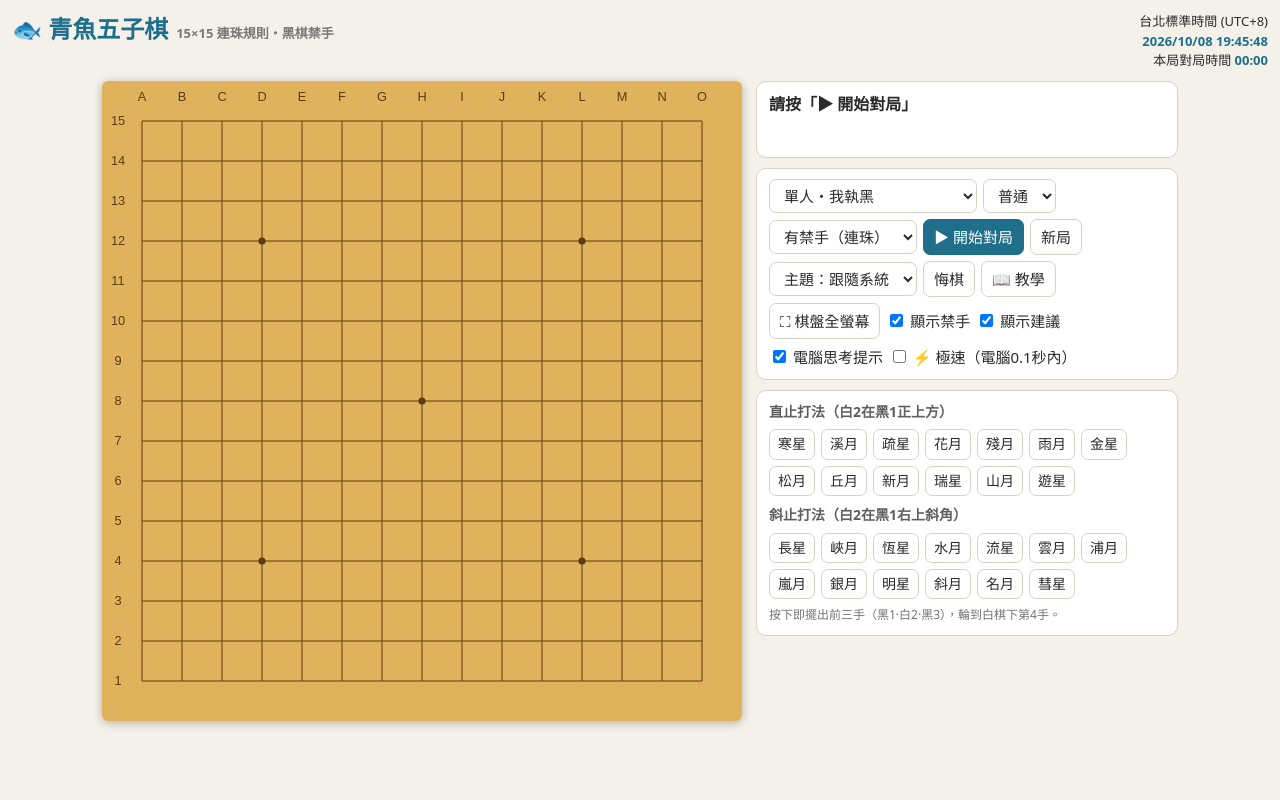
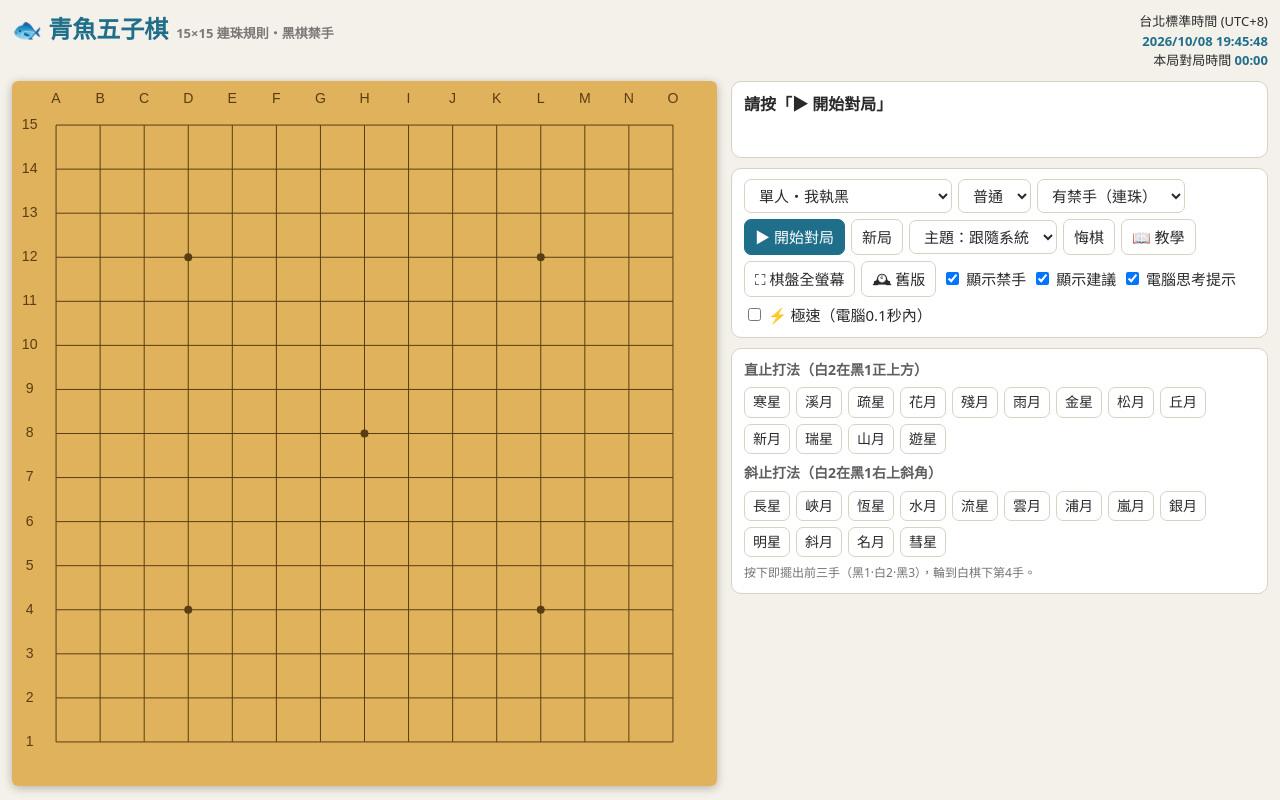
Before and after one commit to qene-fish-master/qene-fish-Gomoku, a plain HTML site: page index.html in a window 1280 px wide. Drawn offline with Linux system fonts and the light colour scheme.

Commit message:
Add files via upload

```diff
--- a/index.html
+++ b/index.html
@@ -1,7 +1,7 @@
 <!DOCTYPE html>
 <html lang="zh-Hant"><head><meta charset="utf-8">
 <meta name="viewport" content="width=device-width, initial-scale=1, viewport-fit=cover">
-<title>青魚五子棋(新)</title>
+<title>青魚五子棋</title>
 <meta name="theme-color" content="#f4f1ea">
 <link rel="manifest" href="manifest.webmanifest">
 <link rel="icon" href="icons/icon-192.png" type="image/png">
@@ -9,17 +9,20 @@
 <meta name="mobile-web-app-capable" content="yes">
 <meta name="apple-mobile-web-app-capable" content="yes">
 <meta name="apple-mobile-web-app-title" content="青魚五子棋">
-<meta name="apple-mobile-web-app-status-bar-style" content="default">
+<meta name="apple-mobile-web-app-status-bar-style" content="black-translucent">
+<meta name="color-scheme" content="light dark">
 <style>
-:root{--bg:#f4f1ea;--fg:#2a2a2a;--card:#fff;--ac:#1f6f8b;--bd:#d8d2c4;box-sizing:border-box;padding-top:env(safe-area-inset-top,0px);padding-bottom:env(safe-area-inset-bottom,0px)}
-@media (prefers-color-scheme:dark){:root:not([data-theme="light"]){--bg:#17202a;--fg:#e8e6e1;--card:#202c38;--ac:#5fb3d0;--bd:#33424f}}
-:root[data-theme="dark"]{--bg:#17202a;--fg:#e8e6e1;--card:#202c38;--ac:#5fb3d0;--bd:#33424f}
+:root{color-scheme:light dark;--bar:#1f6f8b;--bg:#f4f1ea;--fg:#2a2a2a;--card:#fff;--ac:#1f6f8b;--bd:#d8d2c4;box-sizing:border-box;padding-top:env(safe-area-inset-top,0px);padding-bottom:env(safe-area-inset-bottom,0px)}
+@media (prefers-color-scheme:dark){:root:not([data-theme="light"]){--bar:#17202a;--bg:#17202a;--fg:#e8e6e1;--card:#202c38;--ac:#5fb3d0;--bd:#33424f}}
+:root[data-theme="light"]{color-scheme:light}
+:root[data-theme="dark"]{color-scheme:dark;--bar:#17202a;--bg:#17202a;--fg:#e8e6e1;--card:#202c38;--ac:#5fb3d0;--bd:#33424f}
+body::before{content:"";position:fixed;top:0;left:0;right:0;height:env(safe-area-inset-top,0px);background:var(--bar);z-index:8;pointer-events:none}
 *{box-sizing:border-box}html{scroll-padding-top:env(safe-area-inset-top,0px)}
 body{margin:0;padding-left:env(safe-area-inset-left,0px);padding-right:env(safe-area-inset-right,0px);background:var(--bg);color:var(--fg);font:15px/1.6 system-ui,"Noto Sans TC","PingFang TC","Microsoft JhengHei",sans-serif}
 .hd{display:flex;justify-content:space-between;align-items:flex-start;gap:8px;flex-wrap:wrap;padding-right:12px}#ck{margin-top:12px;text-align:right;font-size:13px;line-height:1.5;font-variant-numeric:tabular-nums}#ck b{color:var(--ac)}#fish{cursor:pointer;user-select:none}
 h1{margin:10px 12px 0;font-size:24px;color:var(--ac)}h1 small{font-size:13px;color:var(--fg);opacity:.6;margin-left:8px}
-.wrap{display:flex;flex-wrap:wrap;gap:14px;padding:10px 12px;max-width:1100px;margin:auto}
-canvas{border-radius:6px;box-shadow:0 2px 10px #0004;touch-action:manipulation;max-width:100%;height:auto;aspect-ratio:1}
+.wrap{display:flex;flex-wrap:wrap;gap:14px;padding:10px 12px;max-width:1400px;margin:auto;justify-content:center}
+canvas{border-radius:6px;box-shadow:0 2px 10px #0004;touch-action:manipulation;max-width:100%;height:auto;aspect-ratio:1;-webkit-touch-callout:none;-webkit-user-select:none;user-select:none;-webkit-tap-highlight-color:transparent}
 .side{flex:1;min-width:280px;display:flex;flex-direction:column;gap:10px}
 .card{background:var(--card);border:1px solid var(--bd);border-radius:10px;padding:10px 12px}
 .card h3{margin:0 0 6px;font-size:14px;opacity:.75}
@@ -32,6 +35,7 @@ button:hover{border-color:var(--ac)}button.p{background:var(--ac);color:#fff;bor
 #md{position:fixed;inset:0;background:#0009;display:none;align-items:center;justify-content:center;z-index:9;padding:12px}
 #md>div{background:var(--card);max-width:640px;max-height:88vh;overflow:auto;border-radius:12px;padding:16px 20px}
 #md h2{margin:0 0 6px;color:var(--ac)}#md h4{margin:12px 0 2px}#md p{margin:2px 0}
+a.btn{font:inherit;color:var(--fg);background:var(--card);border:1px solid var(--bd);border-radius:7px;padding:5px 10px;text-decoration:none;display:inline-block}a.btn:hover{border-color:var(--ac)}
 button:disabled{opacity:.45;cursor:not-allowed}
 #fsbar{display:none}body.fsb #fsbar{display:flex}
 body.fsb .hd,body.fsb .card.op,body.fsb #ctl,body.fsb #log,body.fsb #hint{display:none}
@@ -51,7 +55,7 @@ body.fsb.ls .wrap{flex-wrap:nowrap}body.fsb.ls .side{flex:0 0 190px}
 <select id="mode"><option value="1">單人・我執黑</option><option value="2">單人・我執白</option><option value="0">雙人對弈</option><option value="3">巴巴博弈（電腦對電腦）</option><option value="4">技能五子棋（雙人）</option></select>
 <select id="lv"><option value="0">簡單</option><option value="1" selected>普通</option><option value="2">困難</option></select><select id="lv2" style="display:none" title="白棋電腦強度"><option value="0">白：簡單</option><option value="1">白：普通</option><option value="2" selected>白：困難</option></select><select id="ru"><option value="1">有禁手（連珠）</option><option value="0">無禁手（自由）</option></select>
 <button class="p" onclick="go()">▶ 開始對局</button><button onclick="nw()">新局</button><select id="th" onchange="setTheme(this.value)" title="主題"><option value="">主題：跟隨系統</option><option value="light">白色</option><option value="dark">黑色</option></select><button onclick="undo()">悔棋</button><button id="ins" style="display:none" onclick="inst()">📲 安裝</button>
-<button onclick="$('#md').style.display='flex'">📖 教學</button><button onclick="tf()">⛶ 棋盤全螢幕</button>
+<button onclick="$('#md').style.display='flex'">📖 教學</button><button onclick="tf()">⛶ 棋盤全螢幕</button><a class="btn" href="https://qene-fish-master.github.io/qene-fish-Gomoku-Classic/" target="_blank" rel="noopener">🕰 舊版</a>
 <label><input type="checkbox" id="fb" checked onchange="draw()"> 顯示禁手</label> <label><input type="checkbox" id="sg" checked onchange="showHint();draw()"> 顯示建議</label> <label><input type="checkbox" id="tk" checked onchange="if(!this.checked&&cvc){$('#hint').textContent='';hp=null;draw()}status()"> 電腦思考提示</label> <label><input type="checkbox" id="fs" onchange="if(this.checked&&cvc){$('#hint').textContent='';hp=null;draw()}status()"> ⚡ 極速（電腦0.1秒內）</label></div></div>
 <div class="card op"><h3>直止打法（白2在黑1正上方）</h3><div class="row" id="od"></div>
 <h3 style="margin-top:8px">斜止打法（白2在黑1右上斜角）</h3><div class="row" id="oi"></div>
@@ -84,7 +88,7 @@ const DP=[[0,2],[1,2],[2,2],[1,1],[2,1],[1,0],[2,0],[0,-1],[1,-1],[2,-1],[0,-2],
 IP=[[2,2],[1,2],[0,2],[-1,2],[-2,2],[0,1],[-1,1],[-2,1],[-1,0],[-2,0],[-1,-1],[-2,-1],[-2,-2]];
 let bd,turn,hist,over,mode,me,S,C,fr=1,tm,cvc=0,t0=Date.now(),te=0,base=0,sk=0,pend=null,seal=null,nl=0,skl={},fsm=0;function sched(){tm=setTimeout(ai,$('#fs').checked?10:$('#tk').checked?(cvc?900:600):60)}
 let dp=0,st=0,started=0,hp=null;function explain(r,c,p,a,d){bd[r][c]=p;const x=an(r,c,p);bd[r][c]=0;return a>=1e6?'可以連成五子，直接獲勝！':d>=1e6?'對手下在這裡就會連五，必須擋住！':x.f&&x.t?'形成「四三」，威力強大':x.nm.length?'形成'+x.nm.join('・'):d>=500?'封堵對手的進攻點（對手下這裡會形成四或活三）':'擴展形勢、靠近中央'}
-function showHint(){hp=null;const h=$('#hint');if(!cvc||over)h.textContent='';if(sk||!started||over||cvc||!$('#sg').checked||(mode&&turn!=me))return;if(!hist.length){hp=[7,7];h.textContent='💡 建議：先下天元 H8，搶佔中央。';return}const p=turn,q=3-p;let b=null;for(const[r,c]of cand()){if(p==B&&foul(r,c))continue;const a=sc(r,c,p),d=(q==B&&foul(r,c))?0:sc(r,c,q),v=a+d*.95-Math.hypot(r-7,c-7);if(!b||v>b.v)b={v,r,c,a,d}}if(!b)return;const{r,c,a,d}=b;hp=[r,c];const why=explain(r,c,p,a,d);h.textContent='💡 建議：'+(p==B?'黑':'白')+'棋下 '+'ABCDEFGHIJKLMNO'[c]+(15-r)+'（'+why+'）'}function setTheme(v){if(v)document.documentElement.dataset.theme=v;else delete document.documentElement.dataset.theme;const d=v=='dark'||(!v&&matchMedia('(prefers-color-scheme:dark)').matches),m=document.querySelector('meta[name=theme-color]');if(m)m.content=d?'#17202a':'#f4f1ea'}function go(){if(started||over)return;started=1;t0=Date.now();status();draw();if(mode&&turn!=me)sched()}const cv=$('#cv'),cx=cv.getContext('2d');
+function showHint(){hp=null;const h=$('#hint');if(!cvc||over)h.textContent='';if(sk||!started||over||cvc||!$('#sg').checked||(mode&&turn!=me))return;if(!hist.length){hp=[7,7];h.textContent='💡 建議：先下天元 H8，搶佔中央。';return}const p=turn,q=3-p;let b=null;for(const[r,c]of cand()){if(p==B&&foul(r,c))continue;const a=sc(r,c,p),d=(q==B&&foul(r,c))?0:sc(r,c,q),v=a+d*.95-Math.hypot(r-7,c-7);if(!b||v>b.v)b={v,r,c,a,d}}if(!b)return;const{r,c,a,d}=b;hp=[r,c];const why=explain(r,c,p,a,d);h.textContent='💡 建議：'+(p==B?'黑':'白')+'棋下 '+'ABCDEFGHIJKLMNO'[c]+(15-r)+'（'+why+'）'}function setTheme(v){try{localStorage.setItem('qy-theme',v||'')}catch(x){}if(v)document.documentElement.dataset.theme=v;else delete document.documentElement.dataset.theme;const d=v=='dark'||(!v&&matchMedia('(prefers-color-scheme:dark)').matches),m=document.querySelector('meta[name=theme-color]');if(m)m.content=d?'#17202a':'#f4f1ea'}function go(){if(started||over)return;started=1;t0=Date.now();status();draw();if(mode&&turn!=me)sched()}const cv=$('#cv'),cx=cv.getContext('2d');
 const g=(r,c)=>r<0||c<0||r>=N||c>=N?-1:bd[r][c];
 function run(r,c,dr,dc){const p=bd[r][c];let a=0,b=0;while(g(r-(a+1)*dr,c-(a+1)*dc)==p)a++;while(g(r+(b+1)*dr,c+(b+1)*dc)==p)b++;return[a+b+1,a,b]}
 function fl(r,c,p,dr,dc){const o=[];for(let k=-4;k<=4;k++){const x=r+k*dr,y=c+k*dc;if(g(x,y)!=0)continue;bd[x][y]=p;const[n,a,b]=run(x,y,dr,dc);bd[x][y]=0;if((p==W||!fr?n>=5:n==5)&&-k>=-a&&-k<=b)o.push([x,y])}return o}
@@ -168,16 +172,17 @@ function draw(){if(!bd)return;cx.fillStyle='#e0b25c';cx.fillRect(0,0,S,S);cx.str
  if(hp){cx.strokeStyle='#1f6f8b';cx.lineWidth=3;cx.beginPath();cx.arc(C*(hp[1]+1),C*(hp[0]+1),C*.3,0,7);cx.stroke()}
  if(fr&&!over&&turn==B&&$('#fb').checked&&(!mode||me==B)){cx.strokeStyle='#d00';cx.lineWidth=2;const k=C*.17;
   for(const[r,c]of cand())if(foul(r,c)){const x=C*(c+1),y=C*(r+1);cx.beginPath();cx.moveTo(x-k,y-k);cx.lineTo(x+k,y+k);cx.moveTo(x+k,y-k);cx.lineTo(x-k,y+k);cx.stroke()}}}
-function size(){const w=$('.wrap'),ls=!!fsm&&innerWidth>innerHeight*1.2;document.body.classList.toggle('ls',ls);let m;
- if(fsm){const rs=getComputedStyle(document.documentElement),ph=(parseFloat(rs.paddingTop)||0)+(parseFloat(rs.paddingBottom)||0),sd=$('.side');
+function size(){const w=$('.wrap'),ls=!!fsm&&innerWidth>innerHeight*1.2,rs=getComputedStyle(document.documentElement),ph=(parseFloat(rs.paddingTop)||0)+(parseFloat(rs.paddingBottom)||0);document.body.classList.toggle('ls',ls);let m;
+ if(fsm){const sd=$('.side');
   m=ls?Math.min(innerHeight-ph-16,w.clientWidth-190-8-16):Math.min(w.clientWidth-16,innerHeight-ph-16-(sd.offsetHeight||0)-8-6);m=Math.min(m,1400)}
- else m=Math.min(w.clientWidth-24,640);
+ else{const av=w.clientWidth-24,hl=innerHeight-ph-($('.hd').offsetHeight||0)-24;
+  m=av>=840?Math.max(Math.min(av-14-290,hl,1000),360):Math.min(av,900,Math.max(hl,360))}
  S=Math.max(200,Math.floor(m));C=S/16;const d=devicePixelRatio||1;cv.width=cv.height=S*d;cv.style.width=S+'px';cv.style.height='';cx.setTransform(d,0,0,d,0,0);draw()}
 cv.onclick=e=>{const b=cv.getBoundingClientRect(),c=Math.round((e.clientX-b.left)*(S/b.width)/C-1),r=Math.round((e.clientY-b.top)*(S/b.height)/C-1);
  if(r<0||c<0||r>=N||c>=N||over||(mode&&turn!=me))return;if(!started){say('請先按「▶ 開始對局」');return}act(r,c)};
 [['od',DN,DP,0],['oi',IN,IP,1]].forEach(([id,ns,ps,w])=>ns.forEach((n,i)=>{const b=document.createElement('button');b.textContent=n;b.onclick=()=>nw([...ps[i],w]);$('#'+id).append(b)}));
 $('#mode').onchange=$('#ru').onchange=()=>nw();addEventListener('resize',size);
-const fm=new Intl.DateTimeFormat('zh-TW',{timeZone:'Asia/Taipei',hour12:false,year:'numeric',month:'2-digit',day:'2-digit',hour:'2-digit',minute:'2-digit',second:'2-digit'});
+const fm=new Intl.DateTimeFormat('zh-TW',{timeZone:'Asia/Taipei',hourCycle:'h23',year:'numeric',month:'2-digit',day:'2-digit',hour:'2-digit',minute:'2-digit',second:'2-digit'});
 function tick(){if(over&&!te)te=Date.now();const e=!started?0:Math.floor(((over&&te?te:Date.now())-t0)/1000),z=x=>String(x).padStart(2,'0');
  let t='';try{t=fm.format(new Date())}catch(x){t=new Date().toLocaleString()}
  $('#ck').innerHTML='台北標準時間 (UTC+8)<br><b>'+t+'</b><br>本局對局時間 <b>'+z(e/60|0)+':'+z(e%60)+'</b>'+(over?'（已結束）':'')}
@@ -191,5 +196,8 @@ addEventListener('beforeinstallprompt',e=>{e.preventDefault();ip=e;if(!sa())$('#
 addEventListener('appinstalled',()=>{ip=null;$('#ins').style.display='none'});
 function inst(){if(!ip)return;const p=ip;ip=null;$('#ins').style.display='none';try{p.prompt()}catch(x){}}
 if('serviceWorker'in navigator&&/^https?:$/.test(location.protocol))addEventListener('load',()=>{navigator.serviceWorker.register('sw.js').catch(()=>{})});
+try{const v=localStorage.getItem('qy-theme');if(v){$('#th').value=v;setTheme(v)}else setTheme('')}catch(x){setTheme('')}
+try{matchMedia('(prefers-color-scheme:dark)').addEventListener('change',()=>setTheme($('#th').value))}catch(x){}
+addEventListener('orientationchange',()=>setTimeout(size,250));
 size();nw();
 </script></body></html>
```
Also changed, not shown: sw.js (+9 -5 lines).
